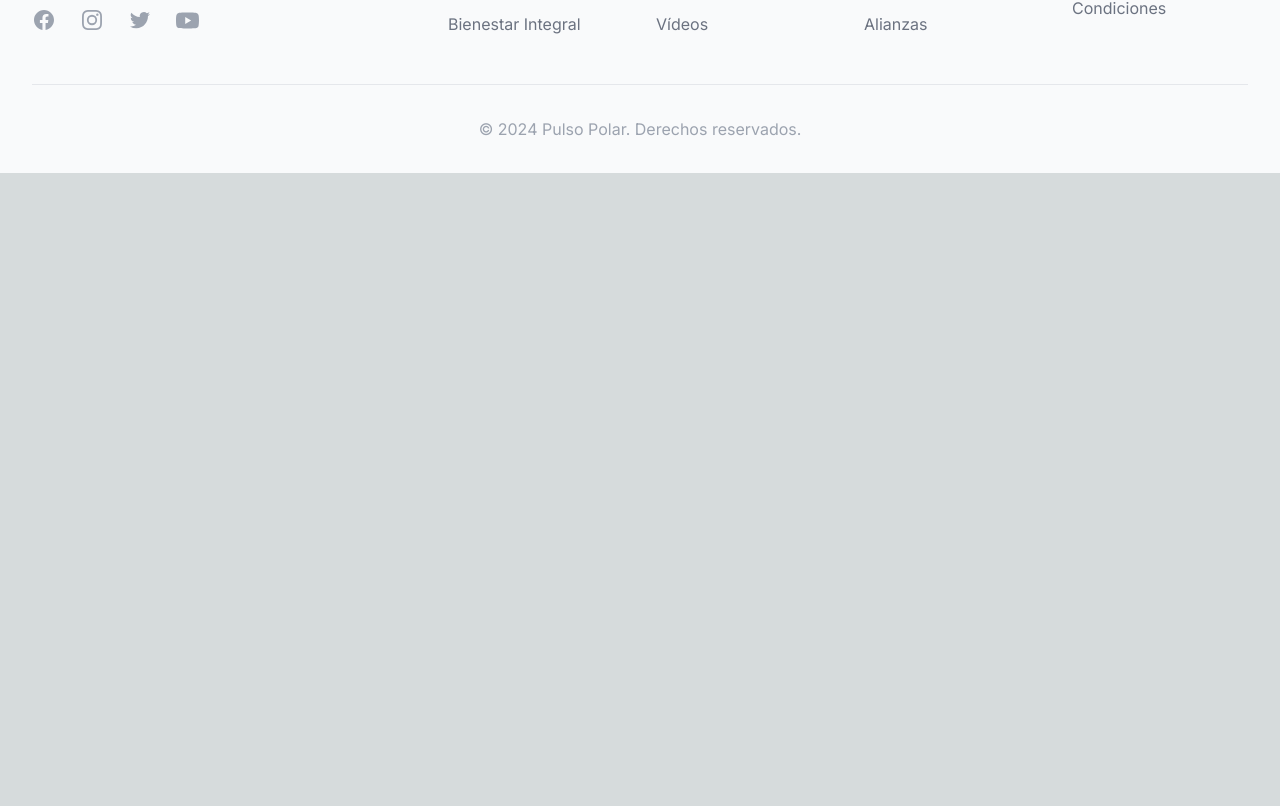
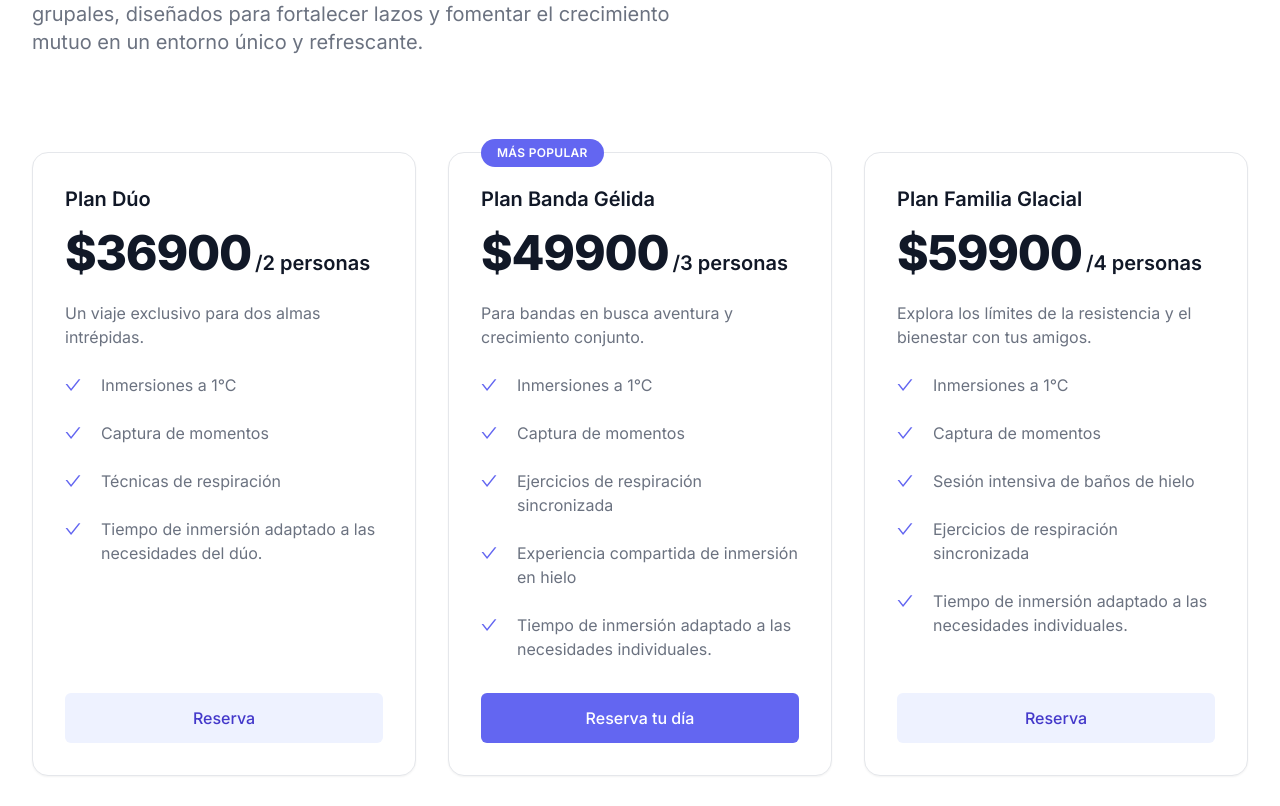
Before and after one commit to edwardramirez31/pulso-polar-frontend, a Next.js app: page /servicios in a window 1280 px wide. Shown: the part 2174-2980 px from the top of the page. Before the commit the page ends 2347 px from the top, so only its background shows below. Built offline with nearby package versions, Linux system fonts and the light colour scheme.

Commit message:
feat: group tiers pricing

```diff
--- /dev/null
+++ b/app/servicios/GroupTiers.tsx
@@ -0,0 +1,126 @@
+/* This example requires Tailwind CSS v2.0+ */
+
+import { classNames } from '@/src/utils/styling';
+import { CheckOutlined } from '@ant-design/icons';
+
+const pricing = {
+  tiers: [
+    {
+      title: 'Plan Dúo',
+      price: 36900,
+      frequency: '2 personas',
+      description:
+        'Un viaje exclusivo para dos almas intrépidas.',
+      features: [
+        'Inmersiones a 1°C',
+        'Captura de momentos',
+        'Técnicas de respiración',
+        'Tiempo de inmersión adaptado a las necesidades del dúo.'
+      ],
+      cta: 'Reserva',
+      mostPopular: false,
+    },
+    {
+      title: 'Plan Banda Gélida',
+      price: 49900,
+      frequency: '3 personas',
+      description: 'Para bandas en busca aventura y crecimiento conjunto.',
+      features: [
+        'Inmersiones a 1°C',
+        'Captura de momentos',
+        'Ejercicios de respiración sincronizada',
+        'Experiencia compartida de inmersión en hielo',
+        'Tiempo de inmersión adaptado a las necesidades individuales.',
+      ],
+      cta: 'Reserva tu día',
+      mostPopular: true,
+    },
+    {
+      title: 'Plan Familia Glacial',
+      price: 59900,
+      frequency: '4 personas',
+      description:
+        'Explora los límites de la resistencia y el bienestar con tus amigos.',
+      features: [
+        'Inmersiones a 1°C',
+        'Captura de momentos',
+        'Sesión intensiva de baños de hielo',
+        'Ejercicios de respiración sincronizada',
+        'Tiempo de inmersión adaptado a las necesidades individuales.',
+      ],
+      cta: 'Reserva',
+      mostPopular: false,
+    },
+  ],
+};
+
+export default function GroupTiers() {
+  return (
+    <div className="max-w-7xl mx-auto py-24 px-4 bg-white sm:px-6 lg:px-8">
+      <h2 className="text-3xl font-extrabold text-gray-900 sm:text-5xl sm:leading-none sm:tracking-tight lg:text-6xl">
+        Planes grupales
+      </h2>
+      <p className="mt-6 max-w-2xl text-xl text-gray-500">
+        Transforma tu bienestar junto a tus amigos con nuestros paquetes
+        grupales, diseñados para fortalecer lazos y fomentar el crecimiento
+        mutuo en un entorno único y refrescante.
+      </p>
+
+      {/* Tiers */}
+      <div className="mt-24 space-y-12 lg:space-y-0 lg:grid lg:grid-cols-3 lg:gap-x-8">
+        {pricing.tiers.map((tier) => (
+          <div
+            key={tier.title}
+            className="relative p-8 bg-white border border-gray-200 rounded-2xl shadow-sm flex flex-col"
+          >
+            <div className="flex-1">
+              <h3 className="text-xl font-semibold text-gray-900">
+                {tier.title}
+              </h3>
+              {tier.mostPopular ? (
+                <p className="absolute top-0 py-1.5 px-4 bg-indigo-500 rounded-full text-xs font-semibold uppercase tracking-wide text-white transform -translate-y-1/2">
+                  Más popular
+                </p>
+              ) : null}
+              <p className="mt-4 flex items-baseline text-gray-900">
+                <span className="text-5xl font-extrabold tracking-tight">
+                  ${tier.price}
+                </span>
+                <span className="ml-1 text-xl font-semibold">
+                  /{tier.frequency}
+                </span>
+              </p>
+              <p className="mt-6 text-gray-500">{tier.description}</p>
+
+              {/* Feature list */}
+              <ul role="list" className="mt-6 space-y-6">
+                {tier.features.map((feature) => (
+                  <li key={feature} className="flex">
+                    <CheckOutlined
+                      className="flex-shrink-0 w-6 h-6 text-indigo-500"
+                      aria-hidden="true"
+                    />
+                    <span className="ml-3 text-gray-500">{feature}</span>
+                  </li>
+                ))}
+              </ul>
+            </div>
+
+            <a
+              href={`https://wa.me/573153240111?text=${encodeURIComponent(`Quiero reservar mi plan para ${tier.frequency}!`)}`}
+              target="_blank"
+              className={classNames(
+                tier.mostPopular
+                  ? 'bg-indigo-500 text-white hover:bg-indigo-600'
+                  : 'bg-indigo-50 text-indigo-700 hover:bg-indigo-100',
+                'mt-8 block w-full py-3 px-6 border border-transparent rounded-md text-center font-medium'
+              )}
+            >
+              {tier.cta}
+            </a>
+          </div>
+        ))}
+      </div>
+    </div>
+  );
+}
--- a/app/servicios/Tiers.tsx
+++ b/app/servicios/Tiers.tsx
@@ -41,7 +41,7 @@ export default function Tiers() {
                         <div className="mt-4 flex items-center justify-center">
                           <span className="px-3 flex items-start text-6xl tracking-tight text-gray-900">
                             <span className="mt-2 mr-2 text-4xl font-medium">$</span>
-                            <span className="font-extrabold">19.900</span>
+                            <span className="font-extrabold">23.900</span>
                           </span>
                           <span className="text-xl font-medium text-gray-500">/día</span>
                         </div>
--- a/app/servicios/page.tsx
+++ b/app/servicios/page.tsx
@@ -4,6 +4,7 @@ import Head from 'next/head';
 import Footer from '@/src/components/shared/Footer';
 import Items from './Items';
 import Tiers from './Tiers';
+import GroupTiers from './GroupTiers';
 // import { Metadata } from 'next'
 
 // export const metadata: Metadata = {
@@ -58,6 +59,7 @@ export default function InmersionGlacialPage() {
         <main>
          <Items/>
          <Tiers />
+         <GroupTiers />
         </main>
 
         <Footer />
```
